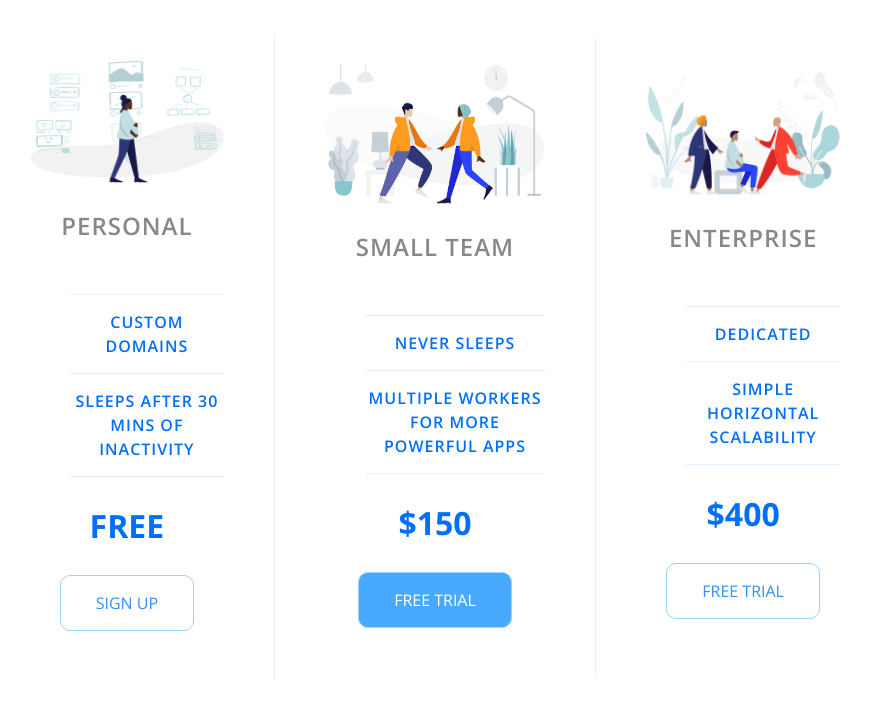
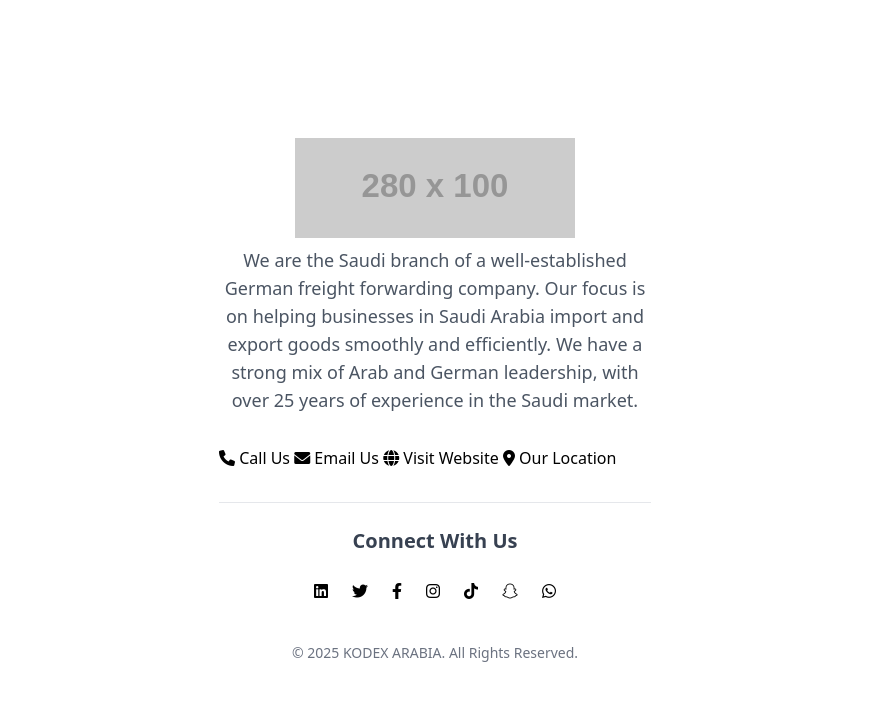
Before and after one commit to AbdullahBahar/price-panneling-project, a plain HTML site: page index.html in a window 1280 px wide. Shown: the whole page, without its empty margins (205-1076 px from the left). Drawn offline with nearby package versions, Linux system fonts and the light colour scheme; placeholder pictures from the web are drawn by us.

Commit message:
index.html

```diff
--- a/index.html
+++ b/index.html
@@ -1,52 +1,66 @@
 <!DOCTYPE html>
 <html lang="en">
+<head>
+  <meta charset="UTF-8" />
+  <meta name="viewport" content="width=device-width, initial-scale=1.0" />
+    <link rel="stylesheet" href="app.css">
+  <title>KODEX ARABIA</title>
 
-<head>
-    <meta charset="UTF-8">
-    <meta name="viewport" content="width=device-width, initial-scale=1.0">
-    <title>Price Tiers</title>
-    <link rel="stylesheet" href="https://fonts.googleapis.com/css?family=Open+Sans:400,600,700">
-    <link rel="stylesheet" href="app.css">
-</head>
+  <!-- TailwindCSS -->
+<script src="https://cdn.tailwindcss.com"></script>
 
-<body>
-    <div class="panel pricing-table">
+  <!-- Font Awesome -->
+  <link rel="stylesheet" href="https://cdnjs.cloudflare.com/ajax/libs/font-awesome/6.0.0/css/all.min.css">
 
-        <div class="pricing-plan">
-            <img src="PricingPanel_PriceTableStarter_icons_icon1.png" alt="" class="pricing-img">
-            <h2 class="pricing-header">Personal</h2>
-            <ul class="pricing-features">
-                <li class="pricing-features-item">Custom domains</li>
-                <li class="pricing-features-item">Sleeps after 30 mins of inactivity</li>
-            </ul>
-            <span class="pricing-price">Free</span>
-            <a href="#/" class="pricing-button">Sign up</a>
-        </div>
-
-        <div class="pricing-plan">
-            <img src="PricingPanel_PriceTableStarter_icons_icon2.png" alt="" class="pricing-img">
-            <h2 class="pricing-header">Small team</h2>
-            <ul class="pricing-features">
-                <li class="pricing-features-item">Never sleeps</li>
-                <li class="pricing-features-item">Multiple workers for more powerful apps</li>
-            </ul>
-            <span class="pricing-price">$150</span>
-            <a href="#/" class="pricing-button is-featured">Free trial</a>
-        </div>
-
-        <div class="pricing-plan">
-            <img src="PricingPanel_PriceTableStarter_icons_icon3.png" alt="" class="pricing-img">
-            <h2 class="pricing-header">Enterprise</h2>
-            <ul class="pricing-features">
-                <li class="pricing-features-item">Dedicated</li>
-                <li class="pricing-features-item">Simple horizontal scalability</li>
-            </ul>
-            <span class="pricing-price">$400</span>
-            <a href="#/" class="pricing-button">Free trial</a>
-        </div>
-
+  <!-- Google Fonts: Inter + Montserrat -->
+  <link href="https://fonts.googleapis.com/css2?family=Inter:wght@400;500;600;700&family=Montserrat:wght@400;500;600&display=swap" rel="stylesheet" />
+  </head>
+<body class="flex items-center justify-center min-h-screen p-4 sm:p-6">
+  <div class="contact-card w-full max-w-lg p-6 sm:p-10">
+    <div>
+      <img src="logo2.png" alt="KODEX ARABIA Logo" class="company-logo mx-auto"
+        onerror="this.onerror=null; this.src='https://placehold.co/280x100/003366/FFFFFF?text=KODEX+ARABIA&font=inter'; this.alt='KODEX ARABIA Placeholder Logo';" />
     </div>
 
+    <div class="text-center mb-8">
+      <p class="text-md sm:text-lg text-gray-600 mt-2 font-montserrat">We are the Saudi branch of a well-established German freight forwarding company. Our focus is on helping businesses in Saudi Arabia import and export goods smoothly and efficiently. We have a strong mix of Arab and German leadership, with over 25 years of experience in the Saudi market.</p>
+    </div>
+
+    <div class="space-y-4 mb-8">
+      <a href="tel:+966920011716" class="btn-primary w-full">
+        <i class="fas fa-phone"></i> Call Us
+      </a>
+      <a href="mailto:sales@kodex.sa" class="btn-primary w-full">
+        <i class="fas fa-envelope"></i> Email Us
+      </a>
+      <a href="https://www.kodex.sa" target="_blank" rel="noopener noreferrer" class="btn-secondary w-full">
+        <i class="fas fa-globe"></i> Visit Website
+      </a>
+      <a href="https://maps.app.goo.gl/2Br8JM1DGbmmP9qD8" target="_blank" rel="noopener noreferrer" class="btn-secondary w-full">
+        <i class="fas fa-map-marker-alt"></i> Our Location
+      </a>
+    </div>
+
+    <div class="text-center border-t border-gray-200 pt-6">
+      <h2 class="text-xl font-semibold text-gray-700 mb-6">Connect With Us</h2>
+      <div class="flex justify-center space-x-6">
+        <a href="https://www.linkedin.com/company/kodex-arabia/" target="_blank" rel="noopener noreferrer" aria-label="LinkedIn" class="social-icon"><i class="fab fa-linkedin"></i></a>
+        <a href="https://x.com/kodex_arabia" target="_blank" rel="noopener noreferrer" aria-label="Twitter" class="social-icon"><i class="fab fa-twitter"></i></a>
+        <a href="#" target="_blank" rel="noopener noreferrer" aria-label="Facebook" class="social-icon"><i class="fab fa-facebook-f"></i></a>
+        <a href="https://www.instagram.com/kodex_arabia/" target="_blank" rel="noopener noreferrer" aria-label="Instagram" class="social-icon"><i class="fab fa-instagram"></i></a>
+        <a href="https://www.tiktok.com/@kodex_arabia" target="_blank" rel="noopener noreferrer" aria-label="TikTok" class="social-icon"><i class="fab fa-tiktok"></i></a>
+        <a href="https://snapchat.com/t/cs7w47aM" target="_blank" rel="noopener noreferrer" aria-label="Snapchat" class="social-icon"><i class="fab fa-snapchat"></i></a>
+        <a href="https://wa.me/qr/QVJ6UFPETO4ON1" target="_blank" rel="noopener noreferrer" aria-label="WhatsApp" class="social-icon"><i class="fab fa-whatsapp"></i></a>
+      </div>
+    </div>
+
+    <div class="mt-10 text-center text-sm text-gray-500">
+      <p>© <span id="currentYear"></span> KODEX ARABIA. All Rights Reserved.</p>
+    </div>
+  </div>
+
+  <script>
+    document.getElementById('currentYear').textContent = new Date().getFullYear();
+  </script>
 </body>
-
 </html>
```
